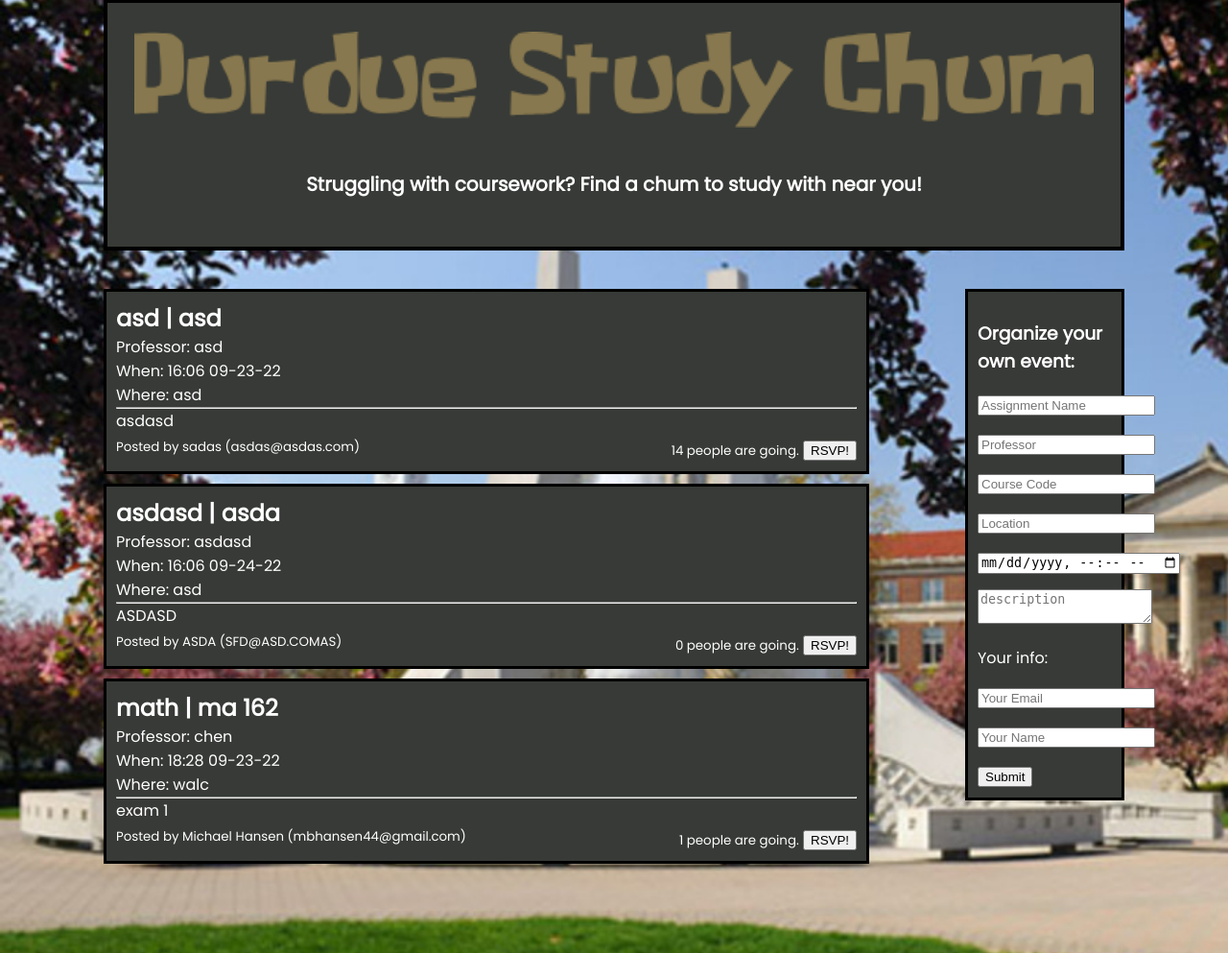
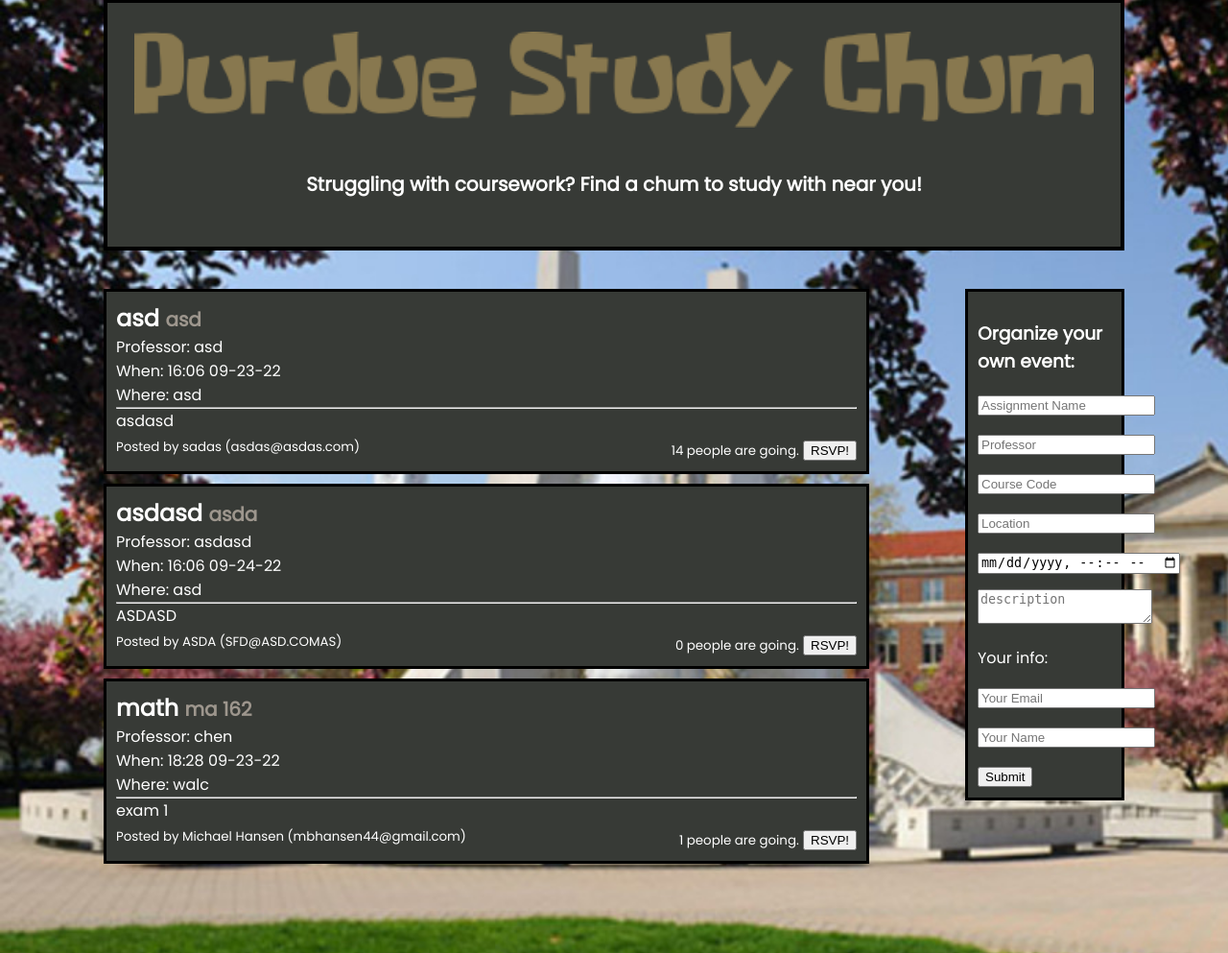
Before and after one commit to nathanielCherian/8th-floor, a Flask app: page / in a window 1280 px wide. Shown: the part 109-1102 px from the top of the page at 96% size. Run offline with Flask 2, Linux system fonts and the light colour scheme; data comes from the database, SQL or seed files in the repository.

Commit message:
Course text size

```diff
--- a/templates/index.html
+++ b/templates/index.html
@@ -13,7 +13,7 @@
     {% if events|length > 1%}
         {% for event in events %}
             <div class="card">
-                <h2>{{ event.assignment }} | {{ event.code }}</h2>
+                <h2>{{ event.assignment }} <span style="color: #9D968D; font-size: 20px;">{{ event.code }}</span></h2>
                 <p>Professor: {{ event.professor }} </p>
                 <p>When: {{ event.date.strftime('%H:%M %m-%d-%y') }} </p>
                 <p>Where: {{ event.location }}</p>
```
